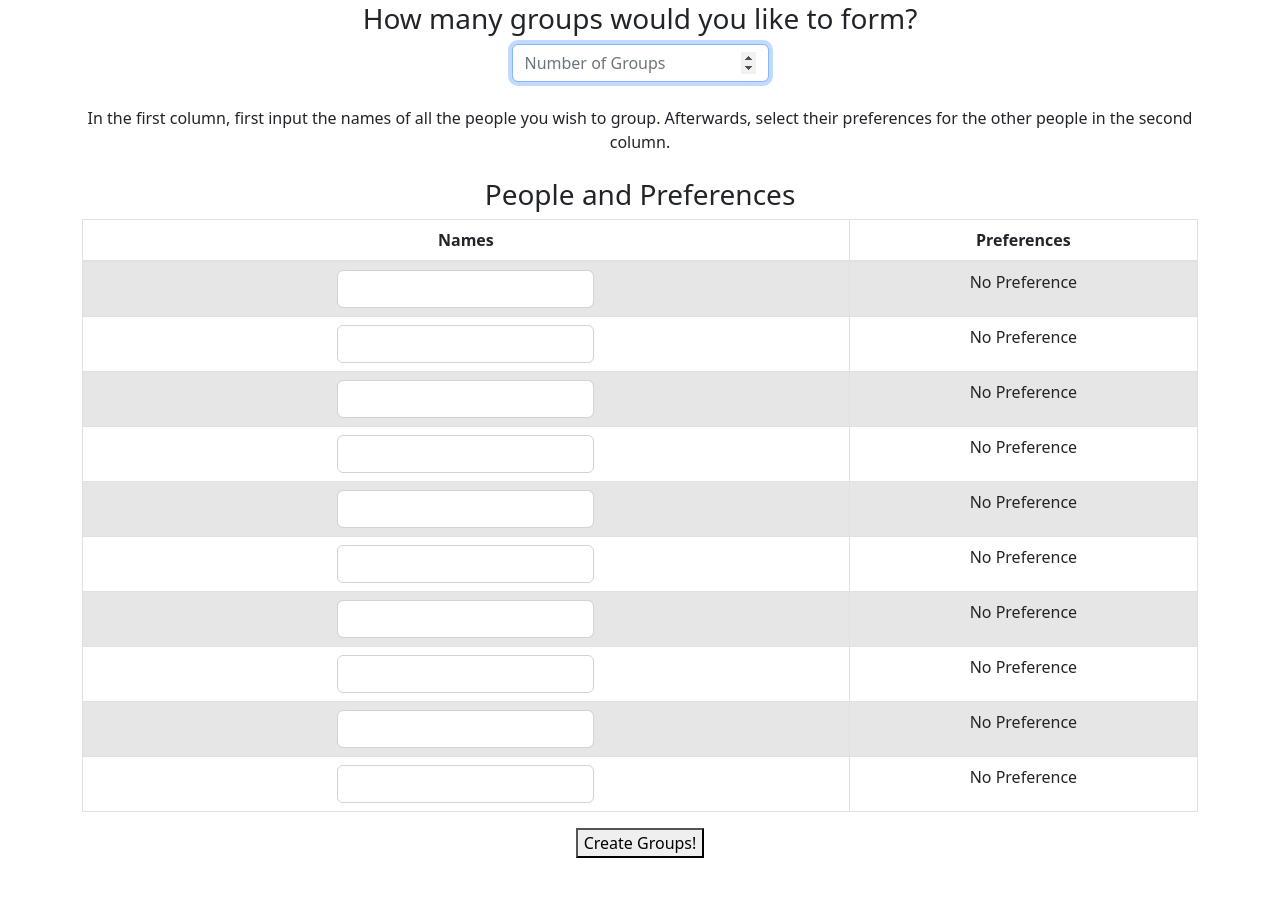
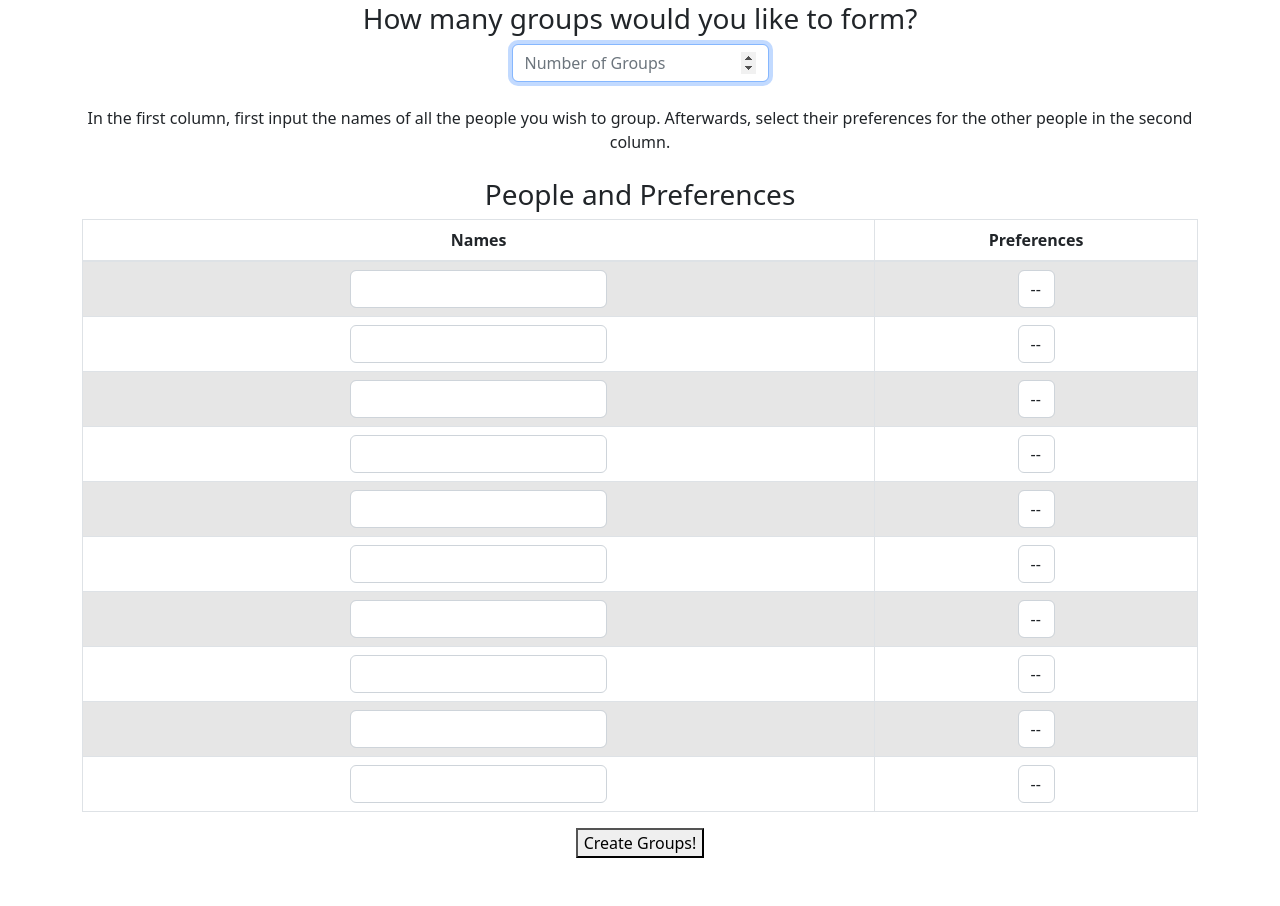
Before and after one commit to Lemon-marmalade/Thoughtful-Randomness-Public, a Python web app: template final/templates/input.html in a window 1280 px wide. Shown: the part 126-1032 px from the top of the page. Run offline with Jinja, Linux system fonts and the light colour scheme; the template is opened without the code that fills it: most values are stand-ins (such as "Sample title", 1, 10 or a date in 2020).

Commit message:
Mon, Nov 11, 2024, 1:06 PM -08:00

```diff
--- a/final/templates/input.html
+++ b/final/templates/input.html
@@ -25,14 +25,15 @@
             </thead>
             <tbody>
                 {% for person in range(people) %}
-                    <tr *ngFor="let person of people; let i = index">
+                    <tr>
                         <td>
-                            <input autocomplete="off" class="form-control mx-auto w-auto" name="name" type="text" [(ngModel)]="people[i].name" (input)="updatePreferences()">
+                            <input autocomplete="off" class="form-control mx-auto w-auto" name="name" type="text" id="name{{ person }}" oninput="updatePreferences()">
                         </td>
                         <td>
-                            <ng-select [items]="getPreferences(i)" bindLabel="name" bindValue="name" [(ngModel)]="people[i].preferences" multiple>
-                                <ng-option value="no_preference">No Preference</ng-option>
-                            </ng-select>
+                            <select class="form-control mx-auto w-auto" id="preferences{{ person }}">
+                                <option value="no_preference">--</option>
+                                <!-- Options will be populated by JavaScript -->
+                            </select>
                         </td>
                     </tr>
                 {% endfor %}
```
Also changed, not shown: final/templates/app.module.ts (deleted, +0 -10 lines).
